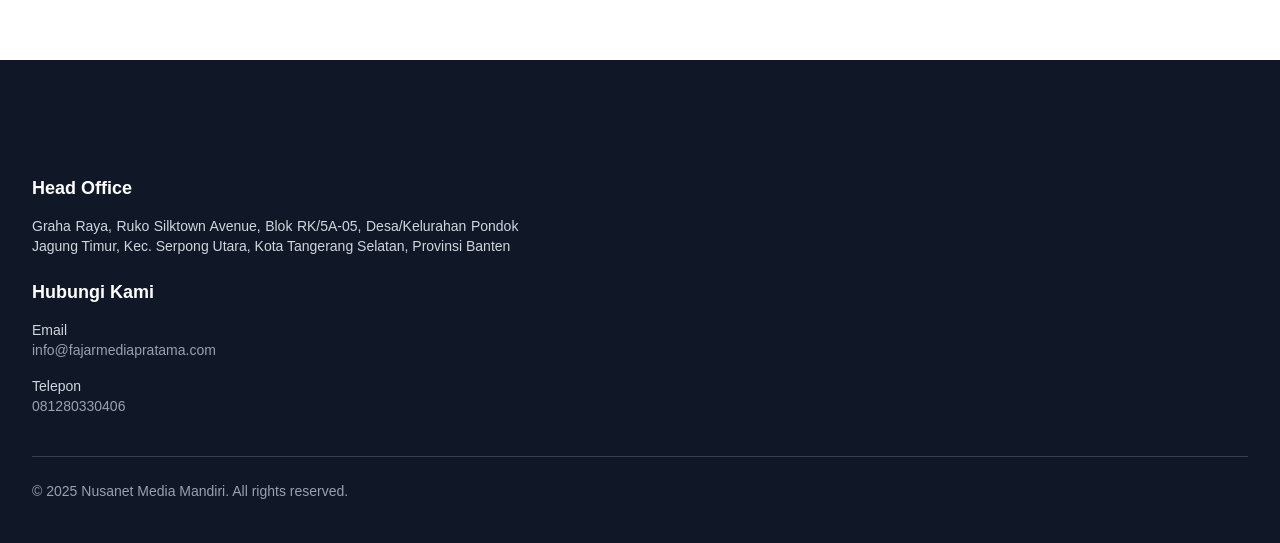
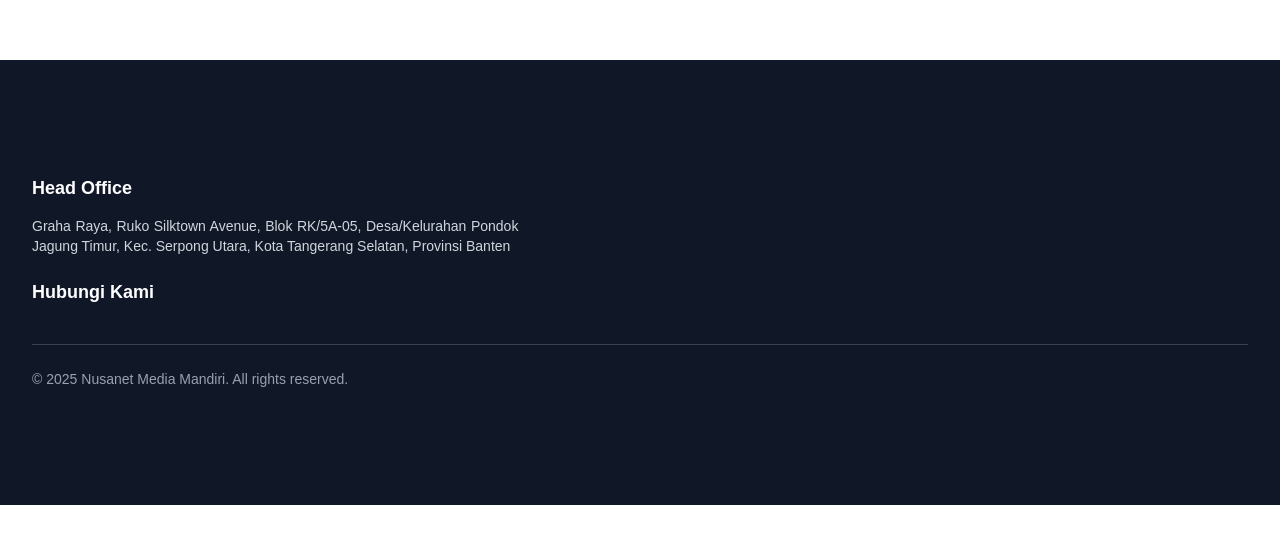
Before and after one commit to imamalbana/nusmeri-landingpage, a React (Vite) app: page / in a window 1280 px wide. Shown: the part 5288-5831 px from the top of the page. After the commit the page ends 5793 px from the top, so only its background shows below. Built offline with nearby package versions, Linux system fonts and the light colour scheme.

Commit message:
chore: comment out Contact component temporarily

```diff
--- a/src/App.jsx
+++ b/src/App.jsx
@@ -212,23 +212,27 @@
             <h3 className="text-lg font-semibold leading-6 text-white">
               Hubungi Kami
             </h3>
-            <div className="mt-4 text-sm text-gray-300 flex flex-col space-y-4 sm:w-[60%]">
+            {/* <div className="mt-4 text-sm text-gray-300 flex flex-col space-y-4 sm:w-[60%]">
               <div className="flex flex-col">
                 <span className="font-medium text-gray-300">Email</span>
-                <span className="text-gray-400">
-                  info@fajarmediapratama.com
+                 <Link
+                  to="mailto:alamat@email.com"
+                  className="text-gray-400"
+                >
+                  081280330406
+                </Link>
                 </span>
               </div>
               <div className="flex flex-col">
                 <span className="font-medium text-gray-300">Telepon</span>
                 <Link
-                  to="https://wa.me/62895341946772"
+                  to="https://wa.me/"
                   className="text-gray-400"
                 >
                   081280330406
                 </Link>
               </div>
-            </div>
+            </div> */}
           </div>
 
           {/* Copyright */}
```
